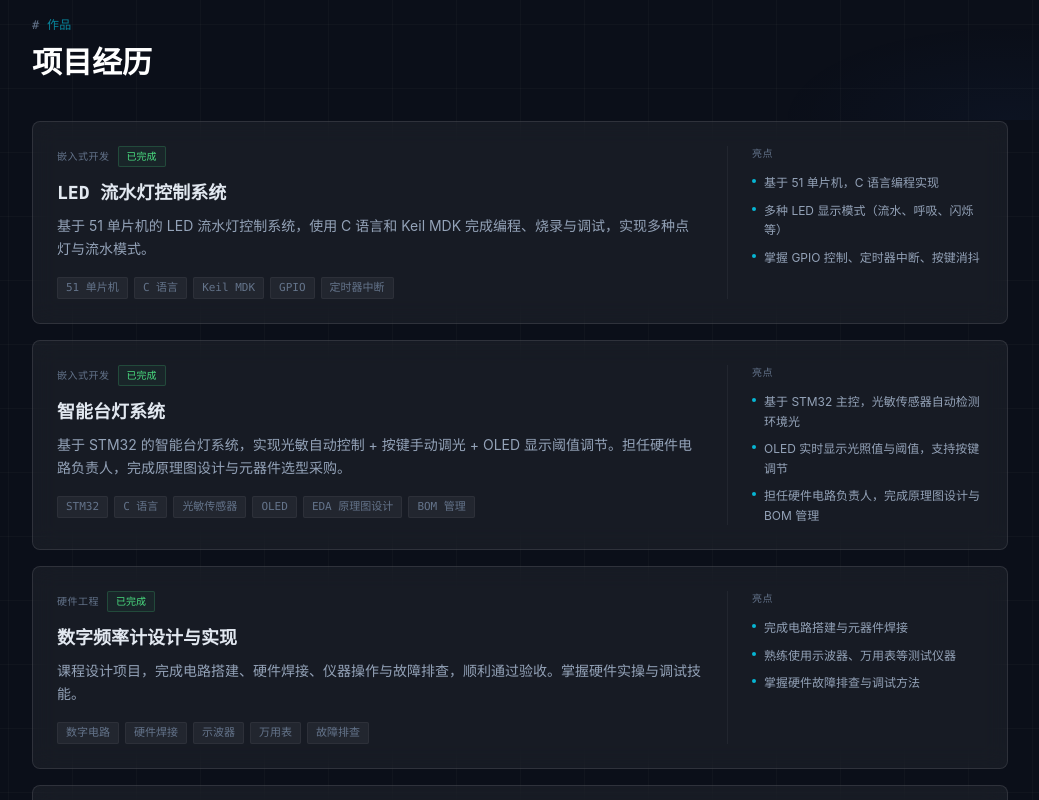
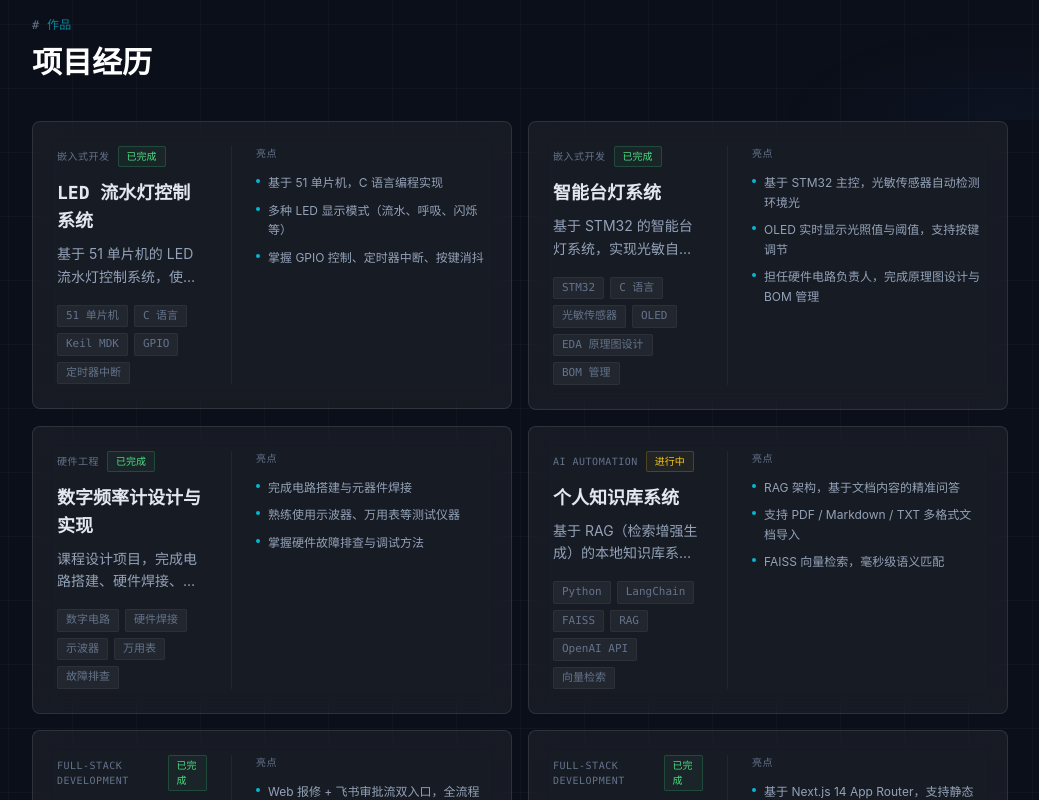
Before and after one commit to Keyou430/Keyou-web, a Next.js app: page / in a window 1280 px wide. Shown: the part 680-1480 px from the top of the page, without its empty margins (120-1159 px from the left). Built offline with nearby package versions, Linux system fonts and the light colour scheme.

Commit message:
feat: change project cards container to 2-column grid

```diff
--- a/src/app/page.tsx
+++ b/src/app/page.tsx
@@ -34,7 +34,7 @@ export default function Home() {
         <h2 className="font-mono text-2xl font-bold text-gradient sm:text-3xl">
           项目经历
         </h2>
-        <div className="mt-10 flex flex-col gap-4">
+        <div className="mt-10 grid grid-cols-2 gap-4">
           {projects.map((p) => (
             <ProjectCard key={p.id} project={p} />
           ))}
```
